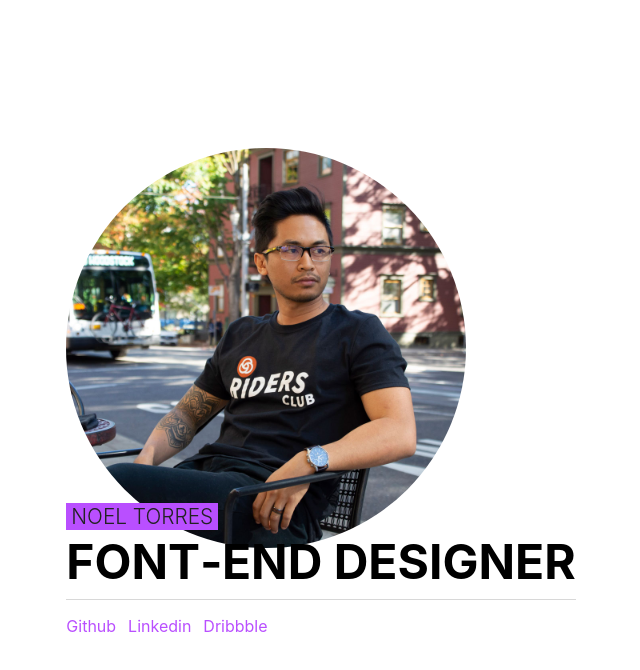
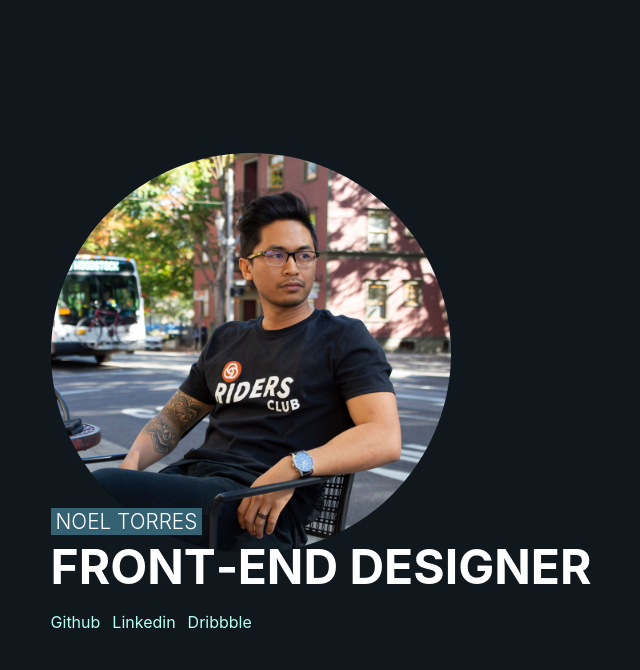
Before and after one commit to noletorious/noletorious.com-2021, a Next.js app: page / in a window 1280 px wide. Shown: the top 670 px of the page, without its empty margins (319-959 px from the left). Built offline with nearby package versions, Linux system fonts and the light colour scheme.

Commit message:
Update to dark

```diff
--- a/pages/index.js
+++ b/pages/index.js
@@ -21,7 +21,7 @@ export default function Home() {
           />
           <div className={styles.nameTitleWrapper}>
             <span className={styles.nameTitle}>Noel Torres</span>
-            <h2 className={styles.title}>Font&#8208;end Designer</h2>
+            <h2 className={styles.title}>Front&#8208;end Designer</h2>
           </div>
           <ul className={styles.socialList}>
             <li className={styles.socialListItem}>
--- a/styles/Home.module.css
+++ b/styles/Home.module.css
@@ -32,8 +32,8 @@
   display: inline-block;
   font-size: 0.65em;
   font-weight: 300;
-  background-color: rgb(185, 79, 255);
-  color: #222;
+  background-color: rgb(52, 98, 115);
+  color: #fff;
   padding: 1px 5px;
 }
 
@@ -42,8 +42,6 @@
   font-size: 2em;
   text-transform: uppercase;
   z-index: 500;
-  padding-bottom: 8px;
-  border-bottom: #d8d8d8 solid 1px;
 }
 
 .socialList {
@@ -60,8 +58,8 @@
 }
 
 .socialListItem a {
-  color: rgb(185, 79, 255);
+  color: #b6fff4;
 }
 .socialListItem a:hover {
-  color: rgb(140, 32, 212);
+  color: #6ed4c5;
 }
--- a/styles/globals.css
+++ b/styles/globals.css
@@ -1,5 +1,7 @@
 html,
 body {
+  background-color: #10171d;
+  color: #fff;
   padding: 0;
   margin: 0;
   font-family: -apple-system, BlinkMacSystemFont, Segoe UI, Roboto, Oxygen,
```
